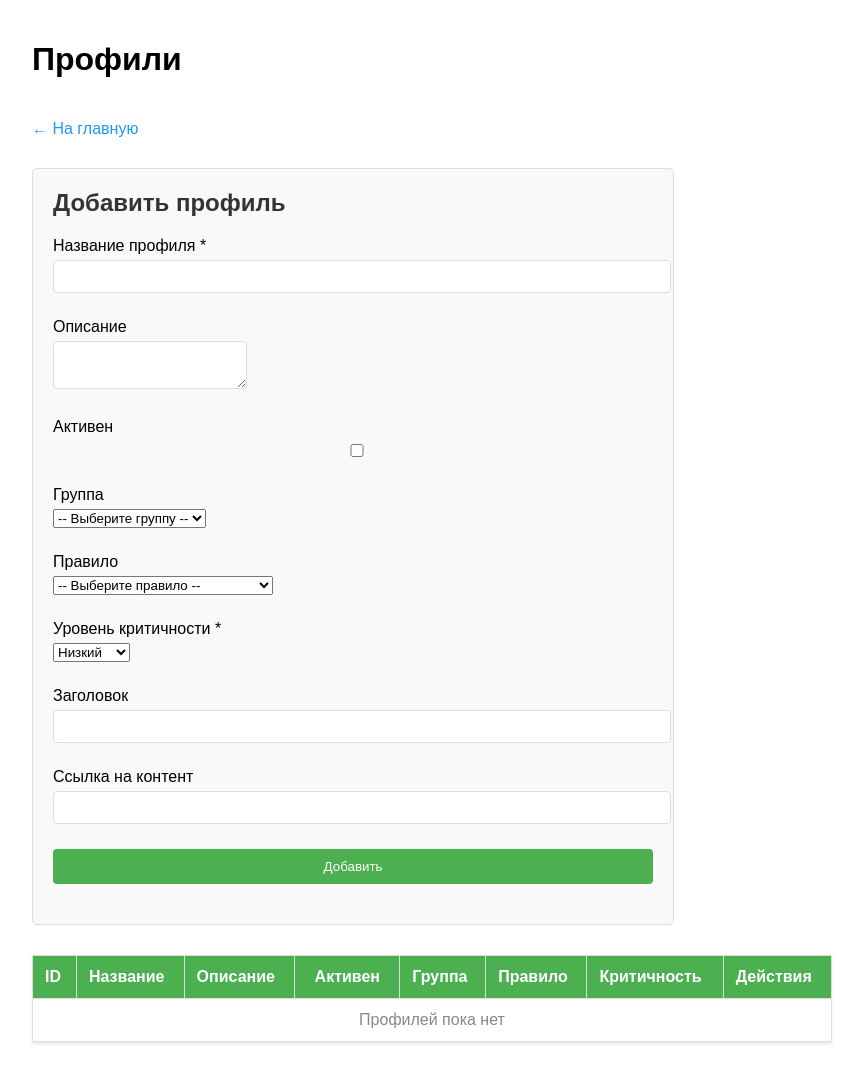
After one commit to uuBratyIIIke/scap_generator, a Flask app: page /profiles in a window 1280 px wide. The commit adds this page. Shown: the whole page, without its empty margins (208-1071 px from the left). Run offline with Flask 3, Linux system fonts and the light colour scheme; data comes from the database, SQL or seed files in the repository; both versions use the stored data as it was after the commit.

Commit message:
for merge

```diff
--- a/app.py
+++ b/app.py
@@ -22,7 +22,7 @@ class Group(db.Model):
 
     id = db.Column(db.Integer, primary_key=True)
     name = db.Column(db.String(100), unique=True, nullable=False)
-
+    profiles = db.relationship('Profile', backref='group')
     def __repr__(self):
         return f'<Group {self.name}>'
 
@@ -37,6 +37,25 @@ class Parameter(db.Model):
 
     def __repr__(self):
         return f'<Parameter {self.name}>'
+
+
+class Profile(db.Model):
+    __tablename__ = 'profile'
+    id = db.Column(db.Integer, primary_key=True)
+    name = db.Column(db.String(128), nullable=False)
+    description = db.Column(db.Text)
+    is_selected = db.Column(db.Boolean, nullable=False, default=False)
+    group_id = db.Column(db.Integer, db.ForeignKey('groups.id'))  # Явный ForeignKey
+    rule_id = db.Column(db.Integer, db.ForeignKey('parameter.id'))  # Явный ForeignKey
+    severity = db.Column(db.String(64), nullable=False)
+    title = db.Column(db.String(256))
+    content_href = db.Column(db.String(512))
+
+    # Явно указываем отношения
+    rule = db.relationship('Parameter', backref='profiles')
+    def __repr__(self):
+        return f'<Profile {self.name}>'
+
 
 # Создаем таблицы в контексте приложения
 #for commit
@@ -187,7 +206,39 @@ def export_to_file():
     return response
 
 
-@app.route('/groups', methods=['GET', 'POST'])
+@app.route('/profiles', methods=['GET', 'POST'])
+def profiles():
+    if request.method == 'POST':
+        # Обработка добавления нового профиля
+        name = request.form.get('name')
+        description = request.form.get('description')
+        is_selected = True if request.form.get('is_selected') else False
+        group_id = request.form.get('group_id')
+        rule_id = request.form.get('rule_id')
+        severity = request.form.get('severity')
+        title = request.form.get('title')
+        content_href = request.form.get('content_href')
+
+        new_profile = Profile(
+            name=name,
+            description=description,
+            is_selected=is_selected,
+            group_id=group_id,
+            rule_id=rule_id,
+            severity=severity,
+            title=title,
+            content_href=content_href
+        )
+        db.session.add(new_profile)
+        db.session.commit()
+        return redirect(url_for('profiles'))
+
+    # Получение данных для страницы
+    all_profiles = Profile.query.all()
+    groups = Group.query.all()
+    parameters = Parameter.query.all()
+    return render_template('profiles.html', profiles=all_profiles, groups=groups, parameters=parameters)
+
 @app.route('/groups', methods=['GET', 'POST'])
 def groups():
     if request.method == 'POST':
--- a/templates/index.html
+++ b/templates/index.html
@@ -6,6 +6,10 @@
     <form action="{{ url_for('groups') }}">
         <button type="submit">Группы</button>
     </form>
+    <form action="{{ url_for('profiles') }}">
+        <button type="submit">Профили</button>
+    </form>
+
 </head>
 <body>
     <h1>Управление параметрами</h1>
--- /dev/null
+++ b/templates/profiles.html
@@ -0,0 +1,104 @@
+<!-- templates/profiles.html -->
+<!DOCTYPE html>
+<html lang="ru">
+<head>
+    <meta charset="UTF-8">
+    <title>Профили</title>
+    <link rel="stylesheet" href="{{ url_for('static', filename='style.css') }}">
+</head>
+<body>
+    <h1>Профили</h1>
+    <a href="{{ url_for('index') }}" class="back-link">← На главную</a>
+
+    <!-- Форма добавления профиля -->
+    <div class="form-section" style="max-width: 600px; margin: 30px 0;">
+        <h2>Добавить профиль</h2>
+        <form method="post" action="{{ url_for('profiles') }}">
+            <div class="form-group">
+                <label for="name">Название профиля *</label>
+                <input type="text" id="name" name="name" required>
+            </div>
+            <div class="form-group">
+                <label for="description">Описание</label>
+                <textarea id="description" name="description"></textarea>
+            </div>
+            <div class="form-group">
+                <label for="is_selected">Активен</label>
+                <input type="checkbox" id="is_selected" name="is_selected">
+            </div>
+            <div class="form-group">
+                <label for="group_id">Группа</label>
+                <select id="group_id" name="group_id">
+                    <option value="">-- Выберите группу --</option>
+                    {% for group in groups %}
+                        <option value="{{ group.id }}">{{ group.name }}</option>
+                    {% endfor %}
+                </select>
+            </div>
+            <div class="form-group">
+                <label for="rule_id">Правило</label>
+                <select id="rule_id" name="rule_id">
+                    <option value="">-- Выберите правило --</option>
+                    {% for param in parameters %}
+                        <option value="{{ param.id }}">{{ param.name }}</option>
+                    {% endfor %}
+                </select>
+            </div>
+            <div class="form-group">
+                <label for="severity">Уровень критичности *</label>
+                <select id="severity" name="severity" required>
+                    <option value="low">Низкий</option>
+                    <option value="medium">Средний</option>
+                    <option value="high">Высокий</option>
+                </select>
+            </div>
+            <div class="form-group">
+                <label for="title">Заголовок</label>
+                <input type="text" id="title" name="title">
+            </div>
+            <div class="form-group">
+                <label for="content_href">Ссылка на контент</label>
+                <input type="url" id="content_href" name="content_href">
+            </div>
+            <button type="submit" class="submit-btn">Добавить</button>
+        </form>
+    </div>
+
+    <!-- Таблица профилей -->
+    <table class="parameters-table">
+        <thead>
+            <tr>
+                <th>ID</th>
+                <th>Название</th>
+                <th>Описание</th>
+                <th>Активен</th>
+                <th>Группа</th>
+                <th>Правило</th>
+                <th>Критичность</th>
+                <th>Действия</th>
+            </tr>
+        </thead>
+        <tbody>
+            {% for profile in profiles %}
+            <tr>
+                <td>{{ profile.id }}</td>
+                <td>{{ profile.name }}</td>
+                <td>{{ profile.description or '' }}</td>
+                <td>{{ '✅' if profile.is_selected else '❌' }}</td>
+                <td>{{ profile.group.name if profile.group else '' }}</td>
+                <td>{{ profile.rule.name if profile.rule else '' }}</td>
+                <td>{{ profile.severity }}</td>
+                <td class="action-links">
+                    <a href="#">✏️</a>
+                    <a href="#">🗑️</a>
+                </td>
+            </tr>
+            {% else %}
+            <tr>
+                <td colspan="8" style="text-align:center; color:#888;">Профилей пока нет</td>
+            </tr>
+            {% endfor %}
+        </tbody>
+    </table>
+</body>
+</html>
```
Also changed, not shown: instance/database.db.
